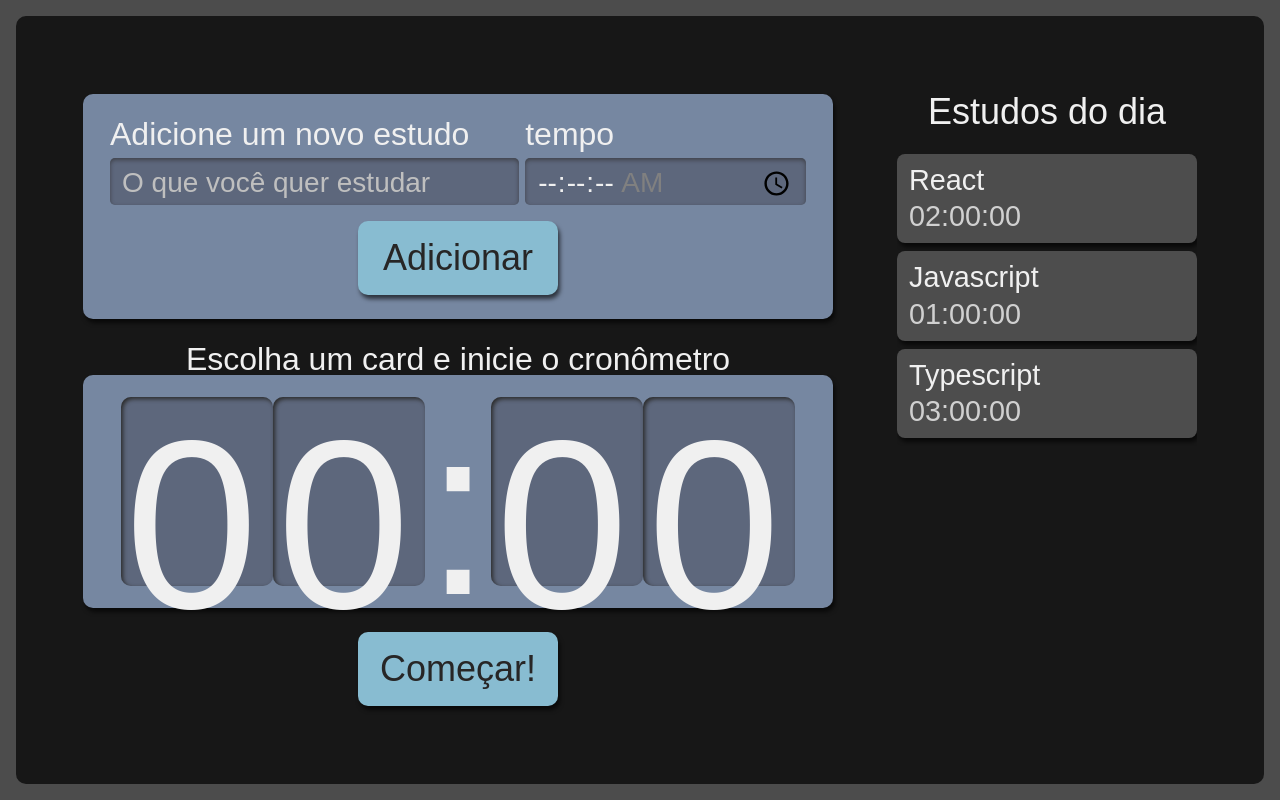
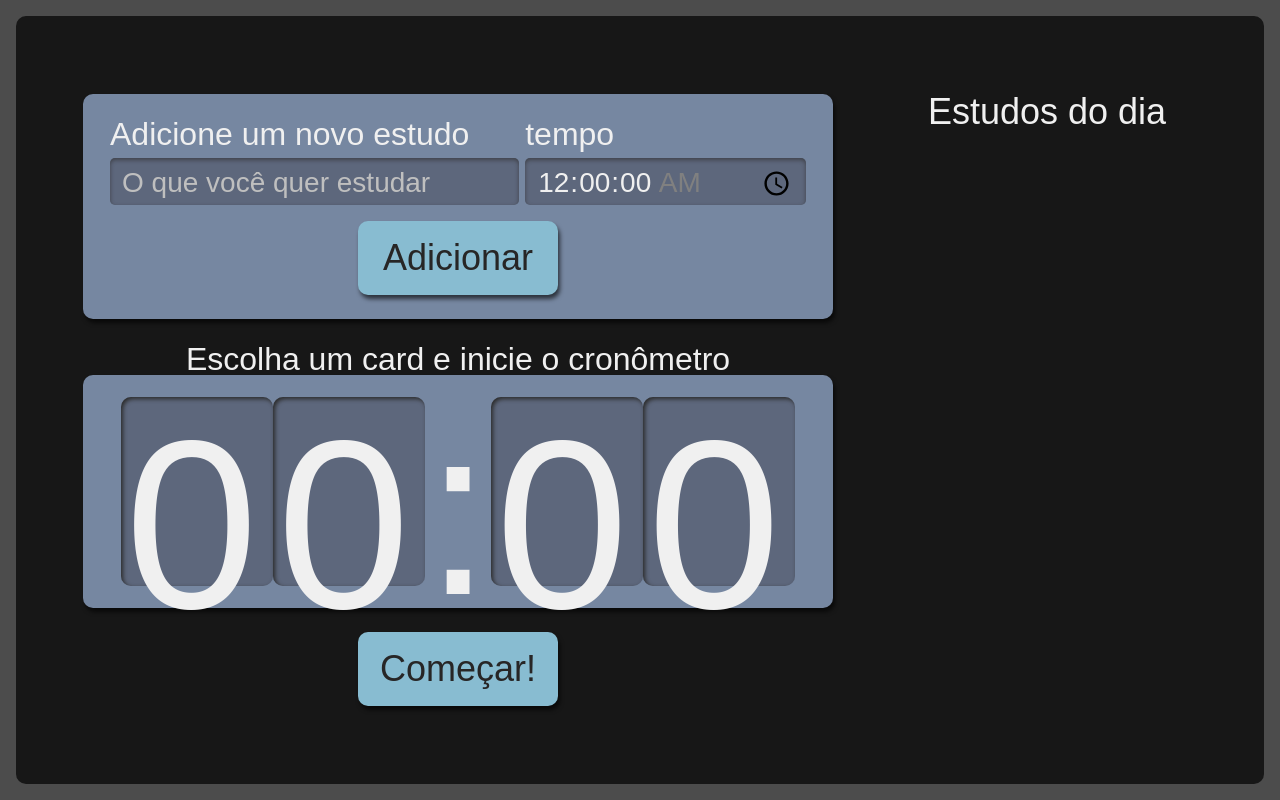
Before and after one commit to gustavo-gomess/timer-react, a React (Create React App) app: page / in a window 1280 px wide. Built offline with nearby package versions, Linux system fonts and the light colour scheme.

Commit message:
finaly cards  and campos

```diff
--- a/package.json
+++ b/package.json
@@ -15,6 +15,7 @@
     "react-scripts": "5.0.1",
     "typescript": "^4.9.4",
     "typescript-plugin-css-modules": "^4.1.1",
+    "uuid": "^9.0.0",
     "web-vitals": "^2.1.4"
   },
   "scripts": {
@@ -42,6 +43,7 @@
     ]
   },
   "devDependencies": {
+    "@types/uuid": "^9.0.0",
     "sass": "^1.56.2"
   }
 }
--- a/src/components/Cronometro/Relogio/index.tsx
+++ b/src/components/Cronometro/Relogio/index.tsx
@@ -3,6 +3,7 @@ import Style  from './style.module.scss'
 
 export default function Relogio() {
     return(
+        // pode usar  <></> tbm ao inves de React.Fragmment
         <React.Fragment>
             <span className={Style.relogioNumero}>0</span>
             <span className={Style.relogioNumero}>0</span>
--- a/src/components/Cronometro/index.tsx
+++ b/src/components/Cronometro/index.tsx
@@ -9,7 +9,9 @@ export default function Cronometro() {
             <div className={Style.relogioWrapper}>
               <Relogio />
             </div>
-            <Botao texto='Começar!' />
+            <Botao>
+               Começar!
+            </Botao>
         </div>
 
     )
--- a/src/components/button/index.tsx
+++ b/src/components/button/index.tsx
@@ -1,13 +1,21 @@
 import React from "react";
 import Style  from './style.module.scss'
-class Botao extends React.Component<{ texto :string }> {
-    render() {
-        return (
-            <button className={Style.botao}>
-              {this.props.texto}
-            </button>
-        )
-    }
-}
+interface Props {
+    type?: "button" | "submit" | "reset" | undefined,
+    onClick?: () => void,
+    children?: React.ReactNode
+  }
 
-export default Botao;
+  function Botao({ onClick, type, children }: Props) {
+    return (
+      <button
+        onClick={onClick}
+        type={type}
+        className={Style.botao}
+      >
+        {children}
+      </button>
+    )
+  }
+
+  export default Botao;
--- a/src/components/formulario/index.tsx
+++ b/src/components/formulario/index.tsx
@@ -1,15 +1,38 @@
 import React from 'react';
+import { ITarefas } from '../../types/tarefa';
 import Botao from '../button';
 import Style  from './style.module.scss'
-
-class Formulario extends React.Component{
+import { v4 as uuidv4} from 'uuid'
+// não usar mais class usar function
+class Formulario extends React.Component<{
+  setTarefas: React.Dispatch<React.SetStateAction<ITarefas[]>>
+}>  {
+  //forma de fazer o state
   state = {
     tarefa : "",
     tempo : "00:00:00"
   }
+  // para declarar alguma function dentro do Class Component só precisa ser declarada dessa maneira
+  adicionarTarefa(evento: React.FormEvent<HTMLFormElement>){
+    // preventDefault() serve para previnir que de refresh(F5) na pagina
+    evento.preventDefault()
+    this.props.setTarefas(tarefasAntigas =>
+      [
+        ...tarefasAntigas,
+         {
+          ...this.state,
+          selecionado: false,
+          completado: false,
+          id: uuidv4()
+        }
+      ]
+    )
+  }
+
   render() {
     return(
-        <form className={Style.novaTarefa}>
+      // no onSubmit vai atualizar em outro lugar com o conteudo que foi inserido
+        <form className={Style.novaTarefa} onSubmit={this.adicionarTarefa.bind(this)}>
             <div className={Style.inputContainer}>
                 <label htmlFor="tarefa">
                   Adicione um novo estudo
@@ -18,6 +41,10 @@ class Formulario extends React.Component{
                   type = "text"
                   name = "name "
                   id = "tarefa"
+                  //setar valor no campo
+                  value={this.state.tarefa}
+                  // setar valor no onChange
+                  onChange = {evento => this.setState({...this.state, tarefa: evento.target.value})}
                   placeholder = "O que você quer estudar "
                   required
                   />
@@ -31,11 +58,15 @@ class Formulario extends React.Component{
               step = "1"
               name = "tempo"
               id = 'tempo'
+              value={this.state.tempo}
+              onChange = {evento => this.setState({...this.state, tempo: evento.target.value})}
               min = "00:00:00"
               max = "01:30:00"
               />
             </div>
-            <Botao texto='Adicionar' />
+            <Botao>
+              Adicionar
+            </Botao>
         </form>
     )
   }
--- a/src/components/lista/index.tsx
+++ b/src/components/lista/index.tsx
@@ -1,23 +1,13 @@
 import React, { useState } from 'react';
+import { ITarefas } from '../../types/tarefa';
 import Item from './item';
 import Style  from './style.module.scss'
 
-function Lista() {
-  const [tarefas, setTarefas]  = useState([{
-    tarefa: 'React',
-    tempo: '02:00:00'
-  }, {
-    tarefa: 'Javascript',
-    tempo: '01:00:00'
-  }, {
-    tarefa: "Typescript",
-    tempo: "03:00:00"
-  }]);
+
+function Lista({tarefas}: {tarefas: ITarefas[]}) {
   return (
     <aside className={Style.listaTarefas}>
-      <h2 onClick={() => {
-       setTarefas([... tarefas, {tarefa: "Estudar estado", tempo: "05:00:00"}] )
-      }}> Estudos do dia </h2>
+      <h2> Estudos do dia </h2>
       <ul>
         {tarefas.map((item, index) => (
           <Item
--- a/src/components/lista/item/index.tsx
+++ b/src/components/lista/item/index.tsx
@@ -1,6 +1,7 @@
+import { ITarefas } from '../../../types/tarefa'
 import Style  from '../style.module.scss'
 
-export default function Item({ tarefa,tempo } : { tarefa:string, tempo:string }) {
+export default function Item({ tarefa,tempo,completado,id,selecionado} : ITarefas) {
     return (
         <li className={Style.item}>
             <h3>{tarefa}</h3>
--- a/src/pages/App.tsx
+++ b/src/pages/App.tsx
@@ -1,14 +1,18 @@
-import React from 'react';
+import { useState } from 'react';
 import Cronometro from '../components/Cronometro';
 import Formulario from '../components/formulario';
 import Lista from '../components/lista';
+import { ITarefas } from '../types/tarefa';
 import Style  from './style.module.scss'
 
 function App() {
+  // por conveção sempre usar setAlguma coisa
+  const [tarefas, setTarefas]  = useState<ITarefas[]>([]);
+
   return (
     <div className={Style.AppStyle}>
-      <Formulario />
-      <Lista />
+      <Formulario setTarefas={setTarefas} />
+      <Lista tarefas = {tarefas}/>
       <Cronometro />
     </div>
   )
--- /dev/null
+++ b/src/types/tarefa.ts
@@ -0,0 +1,7 @@
+ export interface ITarefas {
+    tarefa : string,
+    tempo : string,
+    selecionado: boolean,
+    completado: boolean,
+    id: string
+  }
```
Also changed, not shown: 1 other file (tests, documents, lock files or other folders). Lines whose indentation alone changed are shown as unchanged.
